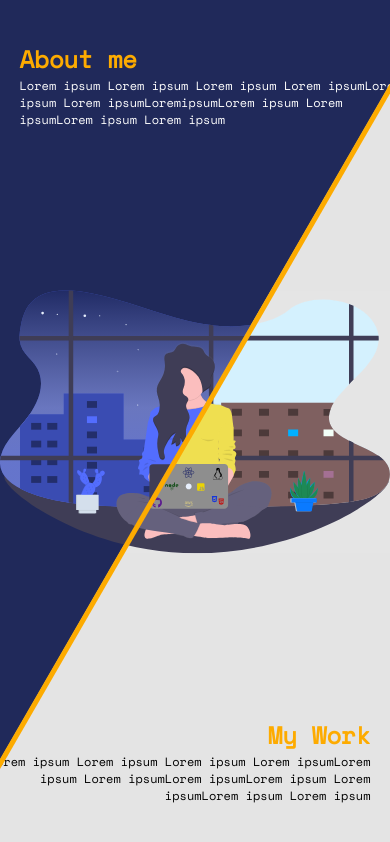
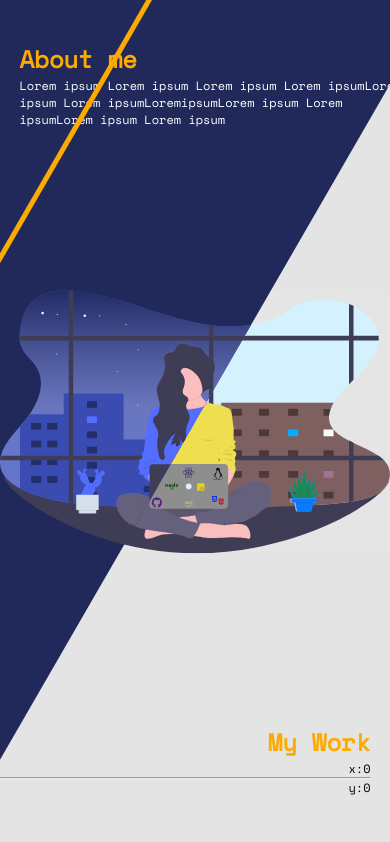
Before and after one commit to veroca88/veronica-portfolio-cliente, a React (Create React App) app: page /my-projects in a window 390 px wide. Built offline with nearby package versions, Linux system fonts and the light colour scheme.

Commit message:
Use hooks to move handle position mouse

```diff
--- a/public/index.html
+++ b/public/index.html
@@ -50,6 +50,6 @@
       To begin the development, run `npm start` or `yarn start`.
       To create a production bundle, use `npm run build` or `yarn build`.
     -->
-    <script src="js/main.js"></script>
+    <!-- <script src="../src/js/main.js"></script> -->
   </body>
 </html>
--- a/public/js/main.js
+++ b/public/js/main.js
@@ -0,0 +1,15 @@
+window.addEventListener("DOMContentLoaded", () => {
+  let wrapper = document.getElementById("wrapper");
+  let topLayer = wrapper.querySelector(".top");
+  let handle = wrapper.querySelector(".handle");
+  let skew = 0;
+  let delta = 0;
+});
+
+if (wrapper.className.indexOf("skewed") != -1) {
+  skew = 1500;
+}
+
+wrapper.addEventListener("mousemove", (e) => {
+  console.log("movement of mouse", e.clientX);
+});
--- a/src/App.css
+++ b/src/App.css
@@ -183,7 +183,7 @@ figure {
   color: #fdab00;
 }
 
-.handle {
+#handle {
   position: absolute;
   height: 100%;
   display: block;
@@ -193,7 +193,7 @@ figure {
   left: 50%;
   z-index: 3;
 }
-.skewed .handle {
+.skewed #handle {
   top: 50%;
   transform: rotate(30deg) translateY(-50%);
   height: 200%;
--- a/src/pages/Myprojects.js
+++ b/src/pages/Myprojects.js
@@ -1,15 +1,30 @@
-import React, { useEffect, useRef } from "react";
+import React, { useEffect, useState } from "react";
+import useMousePosition from "../components/MousePosition/useMousePosition";
 
 export default function Myprojects() {
+  const position = useMousePosition();
+  const delta = (position.x - window.innerWidth / 2) * 0.5;
+  const left = position.x + delta + "px";
+  const topLayer = position.x + 1500 + delta + "px";
+
+  // const [skew, setSkew] = useState(-1);
+  const [handle, setHandle] = useState(true);
   return (
-    <section id="wrapper" wrapperRef className="skewed">
+    <section
+      id="wrapper"
+      // className={skew != -1 ? "skewed" : ""}
+      className="skewed"
+      // onMouseEnter={() => setSkew(index)}
+      // onMouseLeave={() => setSkew(-1)}
+    >
       <div className="layer bottom">
         <div className="content-wrap">
           <div className="content-body">
             <h1>My Work</h1>
             <p>
-              Lorem ipsum Lorem ipsum Lorem ipsum Lorem ipsumLorem ipsum Lorem
-              ipsumLorem ipsumLorem ipsum Lorem ipsumLorem ipsum Lorem ipsum
+              x:{position.x}
+              <hr />
+              y:{position.y}
             </p>
           </div>
           <svg
@@ -1963,8 +1978,7 @@ export default function Myprojects() {
           </svg>
         </div>
       </div>
-
-      <div className="handle"></div>
+      {handle ? <div id="handle" style={{ left }} /> : <div id="handle"></div>}
     </section>
   );
 }
```
Also changed, not shown: 1 other file (tests, documents, lock files or other folders).
